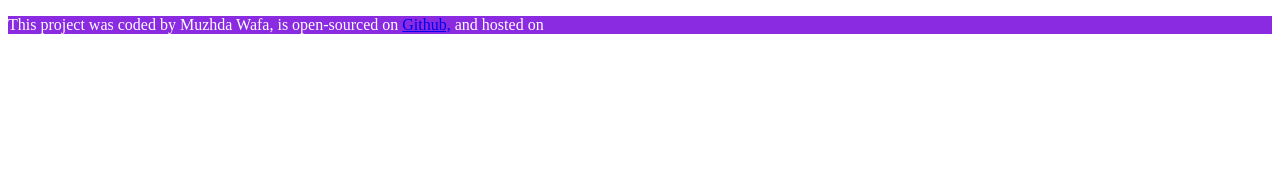
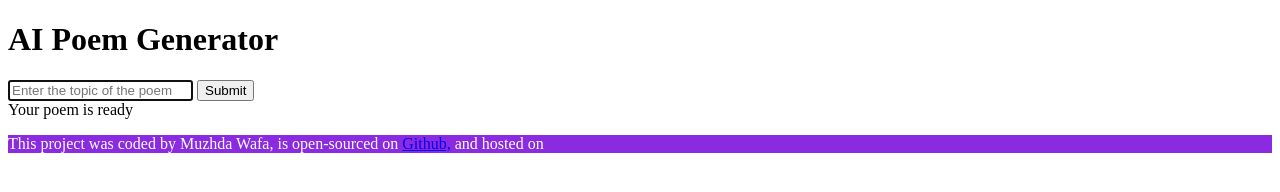
Before and after one commit to muzhiwa/poem-generator, a plain HTML site: page index.html in a window 1280 px wide. Drawn offline with Linux system fonts and the light colour scheme.

Commit message:
updated.index.html

```diff
--- a/index.html
+++ b/index.html
@@ -3,10 +3,28 @@
 <head>
     <meta charset="UTF-8">
     <meta name="viewport" content="width=device-width, initial-scale=1.0">
-    <title>Document</title>
+    <title>Poem Generator</title>
      <link rel="stylesheet" href="styles.css">
 </head>
 <body>
+    <header>
+        <h1>AI Poem Generator</h1>
+    </header>
+    <main>
+        <form>
+            <input
+              type="text"
+              placeholder="Enter the topic of the poem"
+              autofocus
+              required
+              autocomplete="off"
+            />
+            <input type="submit" />
+        </form>
+        <div>
+            Your poem is ready
+        </div>
+    </main>
     <footer>
         <p>
             This project was coded by Muzhda Wafa, is open-sourced on <a href="https://github.com/muzhiwa/poem-generatortliy">Github,</a> and hosted on <a href="Netlify. "></a>
```
